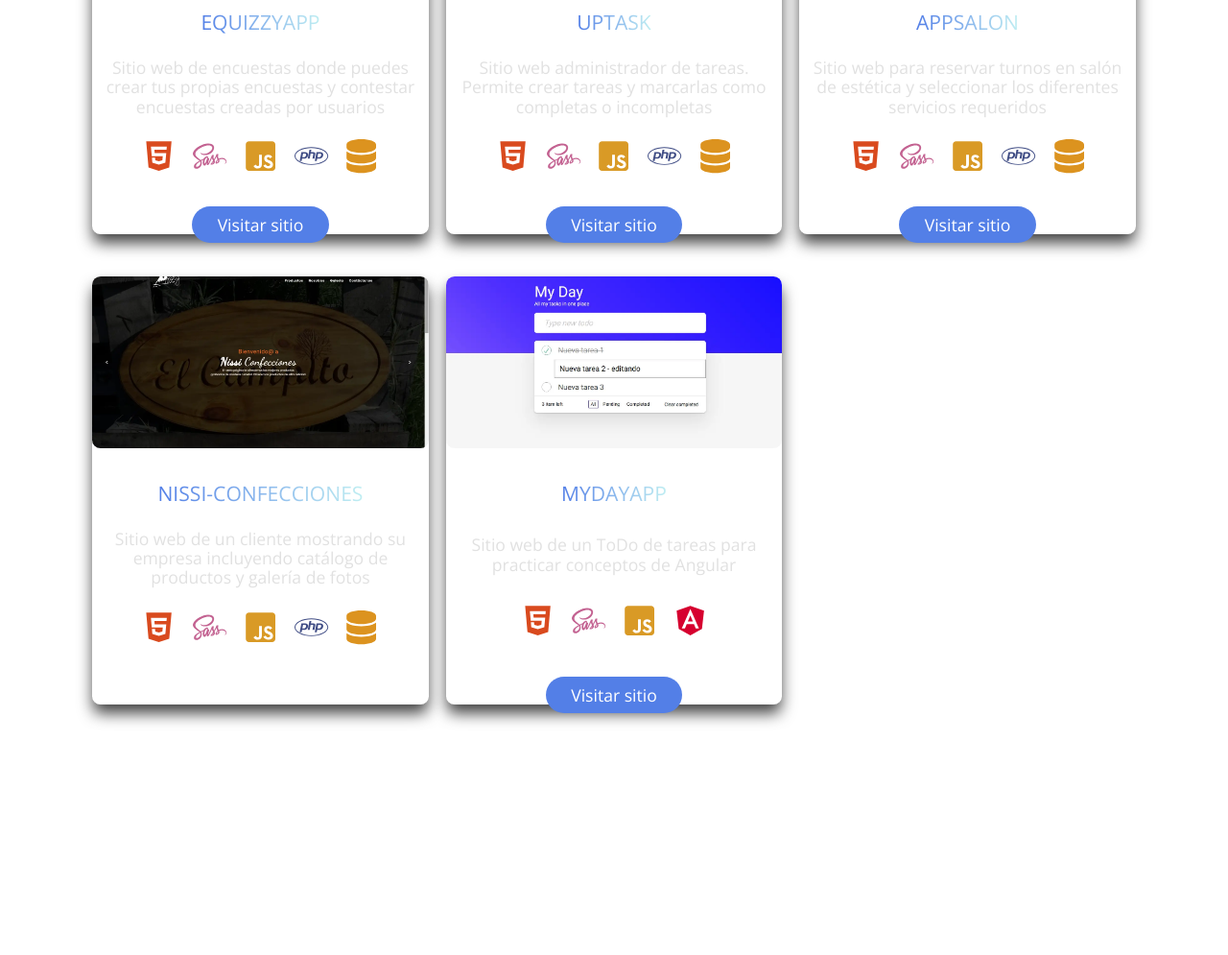
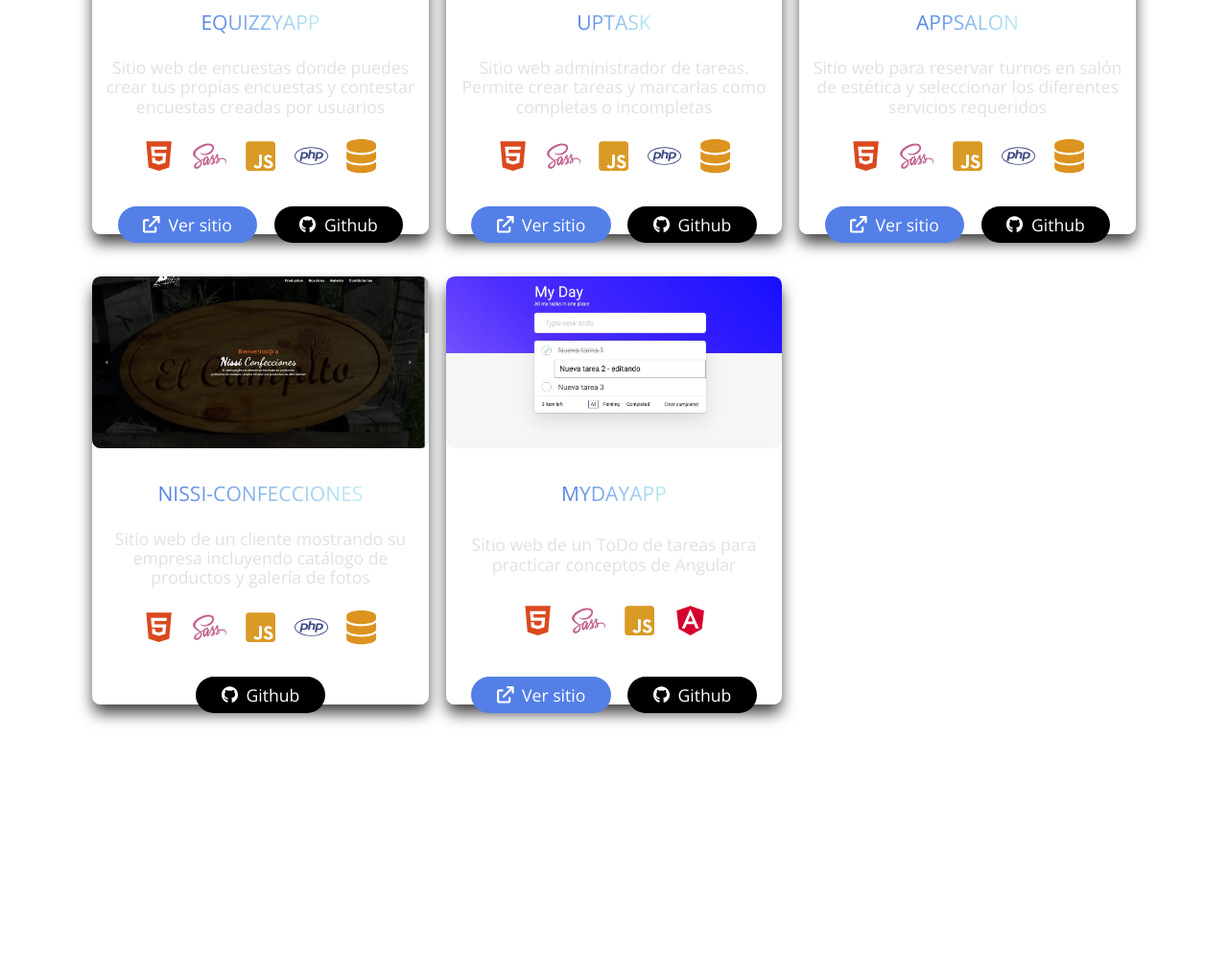
Before and after one commit to EsTeBaN22001/portfolio-redon-html, a website: page index.html in a window 1280 px wide. Shown: the part 1764-2759 px from the top of the page at 96% size. Drawn offline with nearby package versions, Linux system fonts and the light colour scheme.

Commit message:
Se cambió la sección de links de cada proyecto. Ahora se puede visitar el github de cada proyecto

```diff
--- a/index.html
+++ b/index.html
@@ -200,7 +200,10 @@
             <li><i class="fa-brands fa-php skill-icon"></i></li>
             <li><i class="fa-solid fa-database skill-icon"></i></li>
           </ul>
-          <a class="visit-site-button" target="_blank" href="http://equizzy.epizy.com">Visitar sitio</a>
+          <div class="links">
+            <a class="visit-site-button visit-site" target="_blank" href="http://equizzy.epizy.com"><i class="fa-solid fa-arrow-up-right-from-square"></i>Ver sitio</a>
+            <a class="visit-site-button github" target="_blank" href="https://github.com/EsTeBaN22001/equizzyApp"><i class="fa-brands fa-github"></i>Github</a>
+          </div>
         </div>
       </div>
       <div class="proyect reveal1" id="uptask">
@@ -217,7 +220,10 @@
             <li><i class="fa-brands fa-php skill-icon"></i></li>
             <li><i class="fa-solid fa-database skill-icon"></i></li>
           </ul>
-          <a class="visit-site-button" target="_blank" href="https://uptaskapper.000webhostapp.com/">Visitar sitio</a>
+          <div class="links">
+            <a class="visit-site-button visit-site" target="_blank" href="https://uptaskapper.000webhostapp.com"><i class="fa-solid fa-arrow-up-right-from-square"></i>Ver sitio</a>
+            <a class="visit-site-button github" target="_blank" href="https://github.com/EsTeBaN22001/uptask"><i class="fa-brands fa-github"></i>Github</a>
+          </div>
         </div>
       </div>
       <div class="proyect reveal1" id="appsalon">
@@ -234,7 +240,10 @@
             <li><i class="fa-brands fa-php skill-icon"></i></li>
             <li><i class="fa-solid fa-database skill-icon"></i></li>
           </ul>
-          <a class="visit-site-button" target="_blank" href="https://appsalon-er.000webhostapp.com/">Visitar sitio</a>
+          <div class="links">
+            <a class="visit-site-button visit-site" target="_blank" href="https://appsalon-er.000webhostapp.com"><i class="fa-solid fa-arrow-up-right-from-square"></i>Ver sitio</a>
+            <a class="visit-site-button github" target="_blank" href="https://github.com/EsTeBaN22001/appSalon"><i class="fa-brands fa-github"></i>Github</a>
+          </div>
         </div>
       </div>
       <div class="proyect reveal2" id="nissi">
@@ -251,8 +260,9 @@
             <li><i class="fa-brands fa-php skill-icon"></i></li>
             <li><i class="fa-solid fa-database skill-icon"></i></li>
           </ul>
-          <a class="visit-site-button ocult" target="_blank" href="https://nissi-confecciones.000webhostapp.com/">Visitar
-              sitio</a>
+          <div class="links">
+            <a class="visit-site-button github" target="_blank" href="https://github.com/EsTeBaN22001/nissi-confecciones"><i class="fa-brands fa-github"></i>Github</a>
+          </div>
         </div>
       </div>
       <div class="proyect reveal2" id="mydayapp">
@@ -268,7 +278,10 @@
             <li><i class="fa-brands fa-js-square skill-icon"></i></li>
             <li><i class="fa-brands fa-angular skill-icon"></i></li>
           </ul>
-          <a class="visit-site-button" target="_blank" href="https://mydayapper.netlify.app">Visitar sitio</a>
+          <div class="links">
+            <a class="visit-site-button visit-site" target="_blank" href="https://mydayapper.netlify.app"><i class="fa-solid fa-arrow-up-right-from-square"></i>Ver sitio</a>
+            <a class="visit-site-button github" target="_blank" href="https://github.com/EsTeBaN22001/mydayapp-angular"><i class="fa-brands fa-github"></i>Github</a>
+          </div>
         </div>
       </div>
     </div>
--- a/src/scss/components/_tecnologies-icons.scss
+++ b/src/scss/components/_tecnologies-icons.scss
@@ -33,6 +33,7 @@
     &.fa-wordpress{color: #21759B;}
     &.fa-node-js{color: #7DBD01;}
     &.fa-angular{color: #D6002F}
+    &.fa-github{color: v.$white}
   }
 
 }
--- a/src/scss/index/_proyects.scss
+++ b/src/scss/index/_proyects.scss
@@ -63,8 +63,29 @@
           text-align: center;
         }
 
-        .visit-site-button{
-          @include m.button(v.$principalColor, v.$white);
+        .links{
+          display: flex;
+          column-gap: 2rem;
+          align-items: center;
+
+          .visit-site-button{
+            display: flex;
+            align-items: center;
+
+            &.visit-site{
+              @include m.button(v.$principalColor, v.$white);
+              display: flex;
+              align-items: center;
+              column-gap: 1rem;
+            }
+
+            &.github{
+              @include m.button(v.$black, v.$white);
+              display: flex;
+              align-items: center;
+              column-gap: 1rem;
+            }
+          }
         }
       }
 
```
Also changed, not shown: build/css/app.css, 1 other file.
